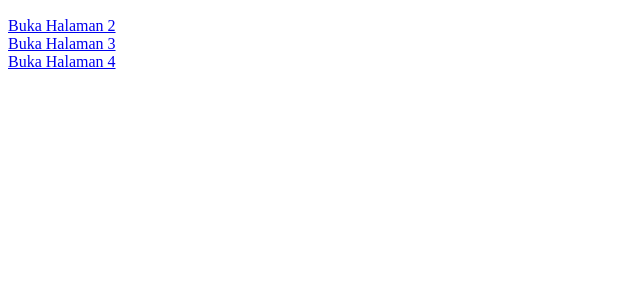
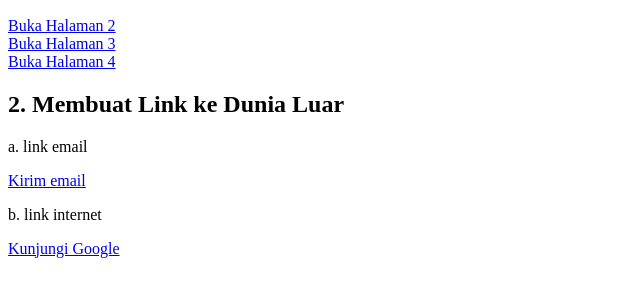
Before and after one commit to dynda21/1124160092-day-5, a plain HTML site: page index.html in a window 1280 px wide. Shown: the part 110-406 px from the top of the page, without its empty margins (0-640 px from the left). Drawn offline with Linux system fonts and the light colour scheme.

Commit message:
menambahkan soal ke 2

```diff
--- a/index.html
+++ b/index.html
@@ -13,3 +13,10 @@
     <a href="halaman3.html">Buka Halaman 3</a>
     <br>
     <a href="halaman4.html">Buka Halaman 4</a>
+
+    <h2>2. Membuat Link ke Dunia Luar</h2>
+    <p>a. link email</p>
+    <a href="mailto:putridynda2134@gmail.com">Kirim email</a>
+    <br>
+    <p>b. link internet</p>
+    <a href="https://www.google.com" target="_blank">Kunjungi Google</a>
```
